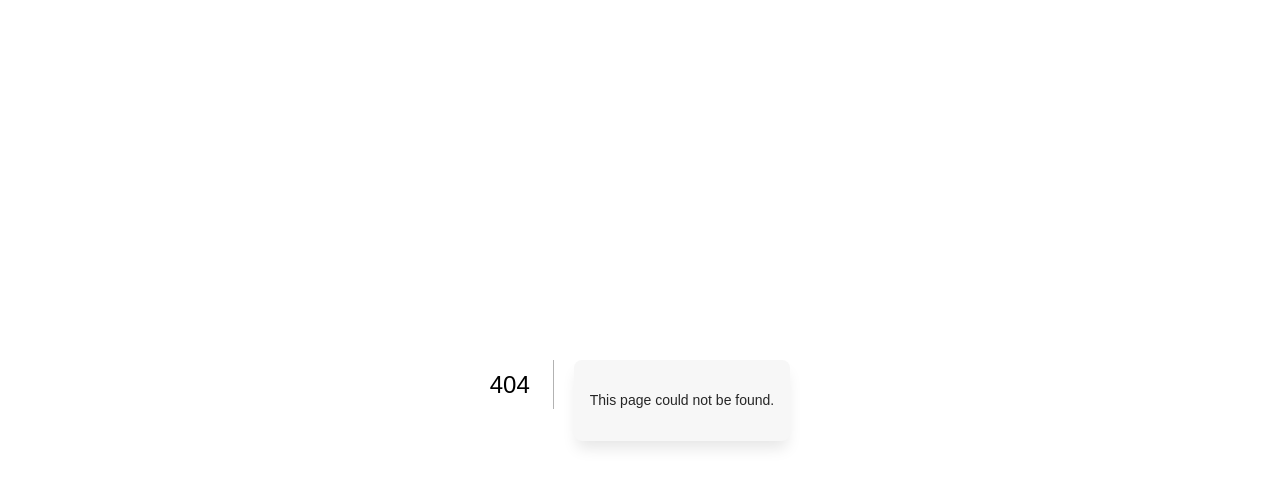
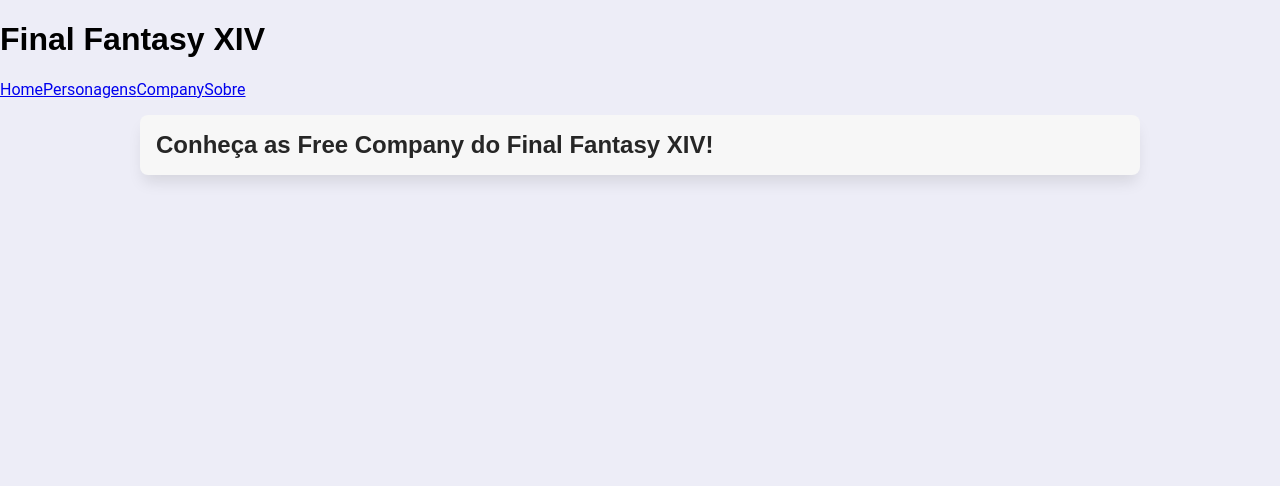
Before and after one commit to PhoenixFoxz/exercicio-final-moura, a Next.js app: page /company in a window 1280 px wide. Before the commit this address had no page. Shown: the top 486 px of the page. Built offline with nearby package versions, Linux system fonts and the light colour scheme.

Commit message:
Mudanças nas páginas

```diff
--- /dev/null
+++ b/src/components/ui/Layout.jsx
@@ -0,0 +1,18 @@
+import Link from "next/link";
+
+export default function Layout({ children }) {
+  return (
+    <>
+      <header>
+        <h1>Final Fantasy XIV</h1>
+        <nav>
+          <Link href="/">Home</Link>
+          <Link href="/personagens">Personagens</Link>
+          <Link href="/company">Company</Link>
+          <Link href="/sobre">Sobre</Link>
+        </nav>
+      </header>
+      <main className="limitador">{children}</main>
+    </>
+  );
+}
--- a/src/pages/_app.js
+++ /dev/null
@@ -1,5 +0,0 @@
-import "@/styles/globals.css";
-
-export default function App({ Component, pageProps }) {
-  return <Component {...pageProps} />;
-}
--- /dev/null
+++ b/src/pages/_app.jsx
@@ -0,0 +1,12 @@
+import "@/styles/globals.css";
+import Layout from "@/components/ui/Layout";
+
+export default function App({ Component, pageProps }) {
+  return (
+    <>
+      <Layout>
+        <Component {...pageProps} />
+      </Layout>
+    </>
+  );
+}
--- a/src/pages/_document.js
+++ b/src/pages/_document.jsx
@@ -2,7 +2,7 @@
 
 export default function Document() {
   return (
-    <Html lang="en">
+    <Html lang="pt-br">
       <Head>
         <link
           rel="shortcut icon"
@@ -11,6 +11,12 @@
           sizes="256x256"
         />
         <meta name="author" content="Felipe Moura Martins"></meta>
+        <link
+          rel="shortcut icon"
+          href="/images/logo.png"
+          type="image/png"
+          sizes="256x256"
+        />
       </Head>
       <body>
         <Main />
--- /dev/null
+++ b/src/pages/company.jsx
@@ -0,0 +1,9 @@
+export default function Company() {
+  return (
+    <>
+      <section>
+        <h2>Conheça as Free Company do Final Fantasy XIV!</h2>
+      </section>
+    </>
+  );
+}
```
Also changed, not shown: src/pages/personagens.jsx (added, +9 -0 lines), src/pages/sobre.jsx (added, +9 -0 lines), src/pages/index.jsx (renamed from src/pages/index.js), 1 other file (tests, documents, lock files or other folders).
